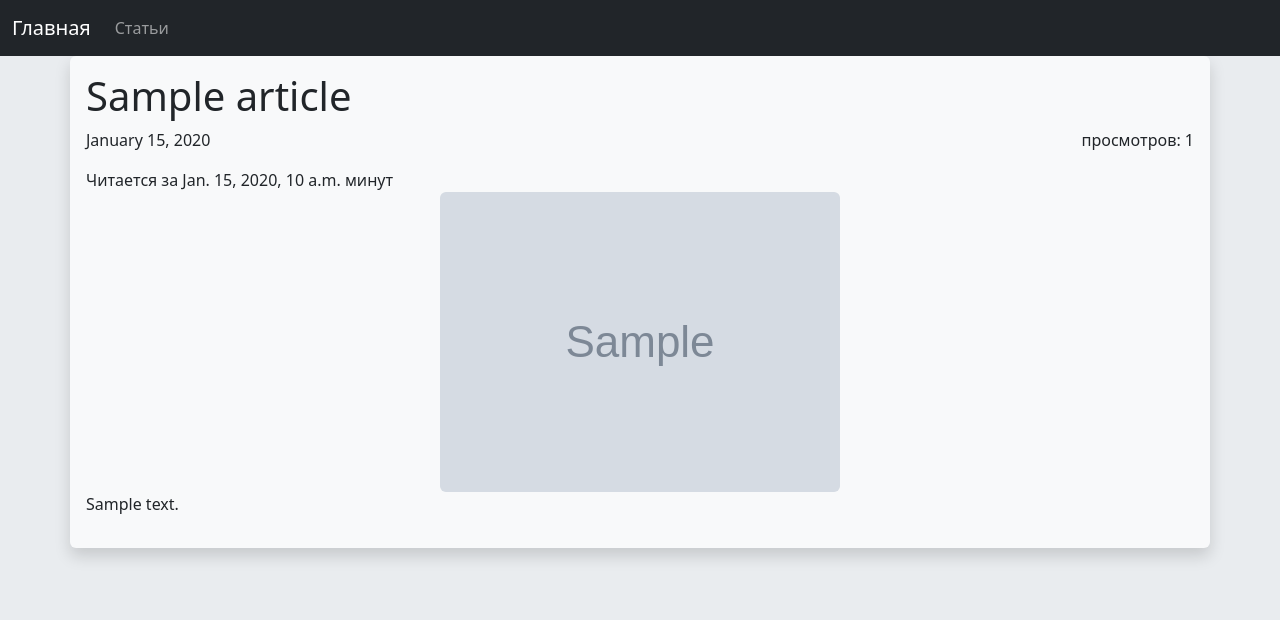
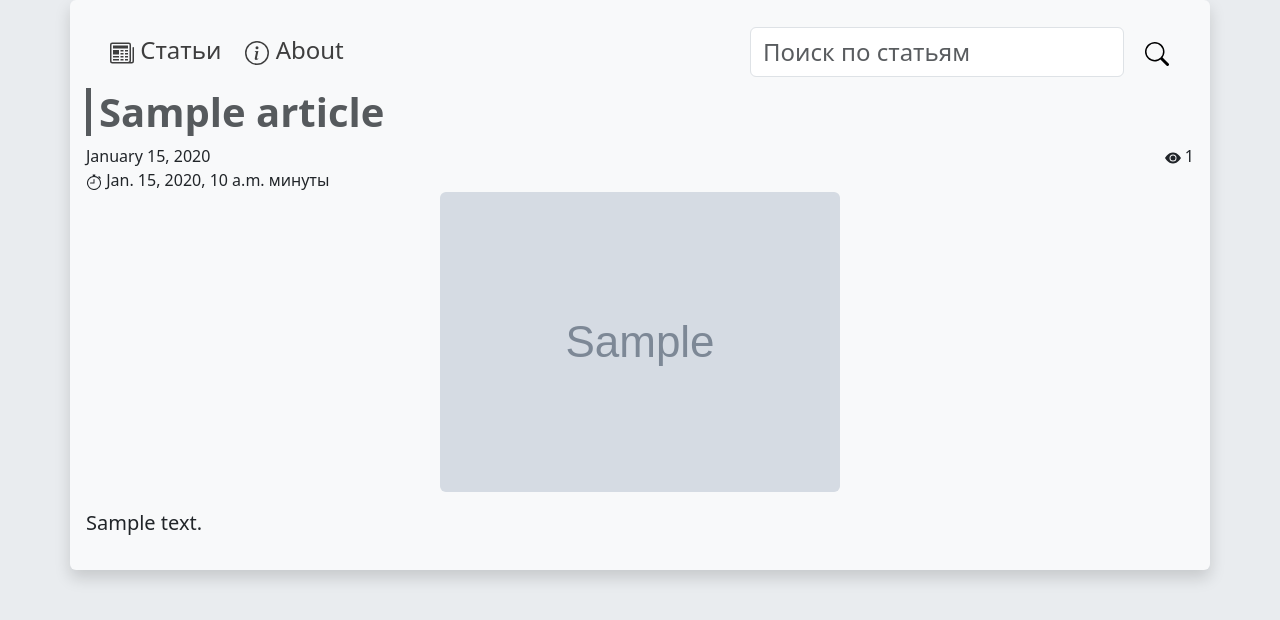
Before and after one commit to YevgeniyKapustin/WebSite-Blog, a Django app: template src/articles/templates/articles/article.html in a window 1280 px wide. Shown: the top 620 px of the page. Run offline with Django 4.2, Linux system fonts and the light colour scheme; the template is opened without the code that fills it: most values are stand-ins (such as "Sample title", 1, 10 or a date in 2020); grey boxes marked "Sample" are stand-in pictures.

Commit message:
change navbar

```diff
--- a/pyproject.toml
+++ b/pyproject.toml
@@ -12,6 +12,7 @@ django = "^4.2.4"
 pydantic-settings = "^2.0.2"
 psycopg = "^3.1.10"
 pillow = "^10.0.0"
+markdown = "^3.4.4"
 
 
 [build-system]
--- a/src/articles/templates/articles/article.html
+++ b/src/articles/templates/articles/article.html
@@ -6,16 +6,28 @@
 {% endblock %}
 
 {% block content %}
-<h1 class="gy-5">{{ article.title }}</h1>
-<p>
-    <span class="" >
+
+<h1 class="gy-5 ps-2 fw-bold border-dark border-5 border-start opacity-75">
+    {{ article.title }}
+</h1>
+<div>
+    <span class="user-select-none" data-bs-toggle="tooltip" data-bs-placement="right" data-bs-title="Дата публикации">
     {{ article.date|date:"F j, Y" }}
     </span>
-    <span class="float-end" >
-         просмотров: {{ article.get_views_count }}
+    <span class="float-end user-select-none" data-bs-toggle="tooltip" data-bs-placement="left" data-bs-title="Просмотры">
+        <svg xmlns="http://www.w3.org/2000/svg" width="16" height="16" fill="currentColor" class="bi bi-eye-fill" viewBox="0 0 16 16">
+          <path d="M10.5 8a2.5 2.5 0 1 1-5 0 2.5 2.5 0 0 1 5 0z"/>
+          <path d="M0 8s3-5.5 8-5.5S16 8 16 8s-3 5.5-8 5.5S0 8 0 8zm8 3.5a3.5 3.5 0 1 0 0-7 3.5 3.5 0 0 0 0 7z"/>
+        </svg> {{ article.get_views_count }}
     </span>
-</p>
-Читается за {{ article.get_reading_time }} минут
+</div>
+<span class="pb-3 user-select-none" data-bs-toggle="tooltip" data-bs-placement="right" data-bs-title="Время прочтения">
+    <svg xmlns="http://www.w3.org/2000/svg" width="16" height="16" fill="currentColor" class="bi bi-stopwatch" viewBox="0 0 16 16">
+      <path d="M8.5 5.6a.5.5 0 1 0-1 0v2.9h-3a.5.5 0 0 0 0 1H8a.5.5 0 0 0 .5-.5V5.6z"/>
+      <path d="M6.5 1A.5.5 0 0 1 7 .5h2a.5.5 0 0 1 0 1v.57c1.36.196 2.594.78 3.584 1.64a.715.715 0 0 1 .012-.013l.354-.354-.354-.353a.5.5 0 0 1 .707-.708l1.414 1.415a.5.5 0 1 1-.707.707l-.353-.354-.354.354a.512.512 0 0 1-.013.012A7 7 0 1 1 7 2.071V1.5a.5.5 0 0 1-.5-.5zM8 3a6 6 0 1 0 .001 12A6 6 0 0 0 8 3z"/>
+    </svg>
+    {{ article.get_reading_time }} минуты
+</span>
 <img src="{{ object.cover.url }}" class="rounded mx-auto d-block img-fluid" alt="">
-<p>{{ article.content|safe }}</p>
+<div class="py-3 fs-5">{{ article.content|safe }}</div>
 {% endblock %}
--- a/src/articles/urls.py
+++ b/src/articles/urls.py
@@ -3,6 +3,5 @@ from django.urls import path
 from articles.views import ArticlesListView, ArticlesDetailView
 
 urlpatterns: list[path] = [
-    path('', ArticlesListView.as_view(), name='articles'),
     path('<slug:slug>/', ArticlesDetailView.as_view(), name='article'),
 ]
--- a/src/home/static/css/home.css
+++ b/src/home/static/css/home.css
@@ -0,0 +1,3 @@
+.quote {
+    max-width: 463px
+}
--- a/src/home/views.py
+++ b/src/home/views.py
@@ -10,5 +10,5 @@ class HomeListView(ListView):
 
     def get_context_data(self, *, object_list=None, **kwargs):
         context = super().get_context_data(**kwargs)
-        context['title'] = 'Главная'
+        context['title'] = 'Статьи'
         return context
--- a/src/static/css/style.css
+++ b/src/static/css/style.css
@@ -1,10 +1,37 @@
-.outline {
-  text-shadow:
-    -1px 0 0 #fff,
-    0 -1px 0 #fff,
-    1px 0 0 #fff,
-    0 1px 0 #fff;
+.bi {
+    width: 1em;
+    height: 1em;
 }
-.quote {
-    max-width: 463px
+
+.nav-item {
+    display:inline-block;
 }
+.nav-item:after {
+    display:block;
+    content: '';
+    border-bottom: solid 3px #adb5bd;
+    transform: scaleX(0);
+    transition: transform 250ms ease-in-out;
+}
+.nav-item:hover:after {
+    transform: scaleX(1);
+}
+.nav-item:after {
+    transform-origin:  0% 50%;
+}
+
+.border-start:hover:after {
+    border-left: solid 3px #adb5bd;
+}
+.border-start:after {
+    transition: transform 250ms ease-in-out;
+}
+
+.article {
+    filter: grayscale(0.4);
+    transition: 1s;
+}
+.article:hover {
+    filter: grayscale(0);
+    transition: 0.5s;
+}
--- /dev/null
+++ b/src/static/js/script.js
@@ -0,0 +1,2 @@
+const tooltipTriggerList = document.querySelectorAll('[data-bs-toggle="tooltip"]')
+const tooltipList = [...tooltipTriggerList].map(tooltipTriggerEl => new bootstrap.Tooltip(tooltipTriggerEl))
--- a/src/templates/base.html
+++ b/src/templates/base.html
@@ -10,14 +10,15 @@
           rel="stylesheet"
           integrity="sha384-4bw+/aepP/YC94hEpVNVgiZdgIC5+VKNBQNGCHeKRQN+PtmoHDEXuppvnDJzQIu9"
           crossorigin="anonymous">
-        <link rel='stylesheet' href="{% static 'css/style.css' %}">
-    {% block css_addition %}{% endblock %}
+    <link rel='stylesheet' href="{% static 'css/style.css' %}">
+    {% block css_addition %}
+    {% endblock %}
 
     <title>{% block title %}TITLE{% endblock %}</title>
 </head>
 <body class="bg-body-secondary">
 
-{% include 'inc/_navbar.html' %}
+
 
 <div class="content container col-md-12 gy-3 bg-white shadow p-3 mb-5 bg-body-tertiary rounded">
 
@@ -39,6 +40,8 @@
 
     {% endif %}
 
+    {% include 'inc/_navbar.html' %}
+
     {% block content %}
     {% endblock %}
 
@@ -48,6 +51,7 @@
         integrity="sha384-HwwvtgBNo3bZJJLYd8oVXjrBZt8cqVSpeBNS5n7C8IVInixGAoxmnlMuBnhbgrkm"
         crossorigin="anonymous">
 </script>
+<script src="{% static '/js/script.js' %}"></script>
 {% block script_addition %}
 {% endblock %}
 </body>
--- a/src/templates/inc/_navbar.html
+++ b/src/templates/inc/_navbar.html
@@ -1,12 +1,41 @@
-<nav class="navbar navbar-expand-lg navbar-dark bg-dark">
+<nav class="navbar navbar-expand-lg">
     <div class="container-fluid">
-        <a class="navbar-brand" href="{% url 'home' %}">Главная</a>
-        <div class="navbar-collapse">
+        <button class="navbar-toggler" type="button" data-bs-toggle="collapse" data-bs-target="#navbarText" aria-controls="navbarText" aria-expanded="false" aria-label="Переключатель навигации">
+          <span class="navbar-toggler-icon"></span>
+        </button>
+        <div class="collapse navbar-collapse" id="navbarText">
             <ul class="navbar-nav me-auto mb-2 mb-lg-0">
-                <li class="nav-item">
-                    <a class="nav-link" href="{% url 'articles' %}">Статьи</a>
+                <li class="nav-item opacity-75 m-1">
+                    <a class="user-select-none nav-link active text-bg-light border-3" href="{% url 'home' %}">
+                        <h5 class="m-0 fs-4">
+                            <svg xmlns="http://www.w3.org/2000/svg" width="16" height="16" fill="currentColor" class="bi bi-newspaper d-inline-block" viewBox="0 0 16 16">
+                                <path d="M0 2.5A1.5 1.5 0 0 1 1.5 1h11A1.5 1.5 0 0 1 14 2.5v10.528c0 .3-.05.654-.238.972h.738a.5.5 0 0 0 .5-.5v-9a.5.5 0 0 1 1 0v9a1.5 1.5 0 0 1-1.5 1.5H1.497A1.497 1.497 0 0 1 0 13.5v-11zM12 14c.37 0 .654-.211.853-.441.092-.106.147-.279.147-.531V2.5a.5.5 0 0 0-.5-.5h-11a.5.5 0 0 0-.5.5v11c0 .278.223.5.497.5H12z"/>
+                                <path d="M2 3h10v2H2V3zm0 3h4v3H2V6zm0 4h4v1H2v-1zm0 2h4v1H2v-1zm5-6h2v1H7V6zm3 0h2v1h-2V6zM7 8h2v1H7V8zm3 0h2v1h-2V8zm-3 2h2v1H7v-1zm3 0h2v1h-2v-1zm-3 2h2v1H7v-1zm3 0h2v1h-2v-1z"/>
+                            </svg>
+                            Статьи
+                        </h5>
+                    </a>
                 </li>
+                <li class="nav-item opacity-75 m-1">
+                    <a class="user-select-none nav-link text-bg-light border-3" href="{% url 'home' %}">
+                        <h5 class="m-0 fs-4">
+                            <svg xmlns="http://www.w3.org/2000/svg" width="16" height="16" fill="currentColor" class="bi bi-info-circle" viewBox="0 0 16 16">
+                              <path d="M8 15A7 7 0 1 1 8 1a7 7 0 0 1 0 14zm0 1A8 8 0 1 0 8 0a8 8 0 0 0 0 16z"/>
+                              <path d="m8.93 6.588-2.29.287-.082.38.45.083c.294.07.352.176.288.469l-.738 3.468c-.194.897.105 1.319.808 1.319.545 0 1.178-.252 1.465-.598l.088-.416c-.2.176-.492.246-.686.246-.275 0-.375-.193-.304-.533L8.93 6.588zM9 4.5a1 1 0 1 1-2 0 1 1 0 0 1 2 0z"/>
+                            </svg>
+                            About
+                        </h5>
+                    </a>
+                 </li>
             </ul>
         </div>
+        <form class="d-flex user-select-none" role="search">
+            <input class="form-control me-2 fs-4" type="search" placeholder="Поиск по статьям" aria-label="Поиск">
+            <button class="btn btn-light fs-4" type="submit">
+                <svg xmlns="http://www.w3.org/2000/svg" width="16" height="16" fill="currentColor" class="teal-400 bi bi-search" viewBox="0 0 16 16">
+                    <path d="M11.742 10.344a6.5 6.5 0 1 0-1.397 1.398h-.001c.03.04.062.078.098.115l3.85 3.85a1 1 0 0 0 1.415-1.414l-3.85-3.85a1.007 1.007 0 0 0-.115-.1zM12 6.5a5.5 5.5 0 1 1-11 0 5.5 5.5 0 0 1 11 0z"/>
+                </svg>
+            </button>
+        </form>
     </div>
 </nav>
```
Also changed, not shown: src/articles/templates/articles/articles.html (deleted, +0 -31 lines), src/home/templates/home/home.html (+9 -10 lines), src/home/static/img/home_cover.png (renamed from src/home/static/home_cover.png), 1 other file.
